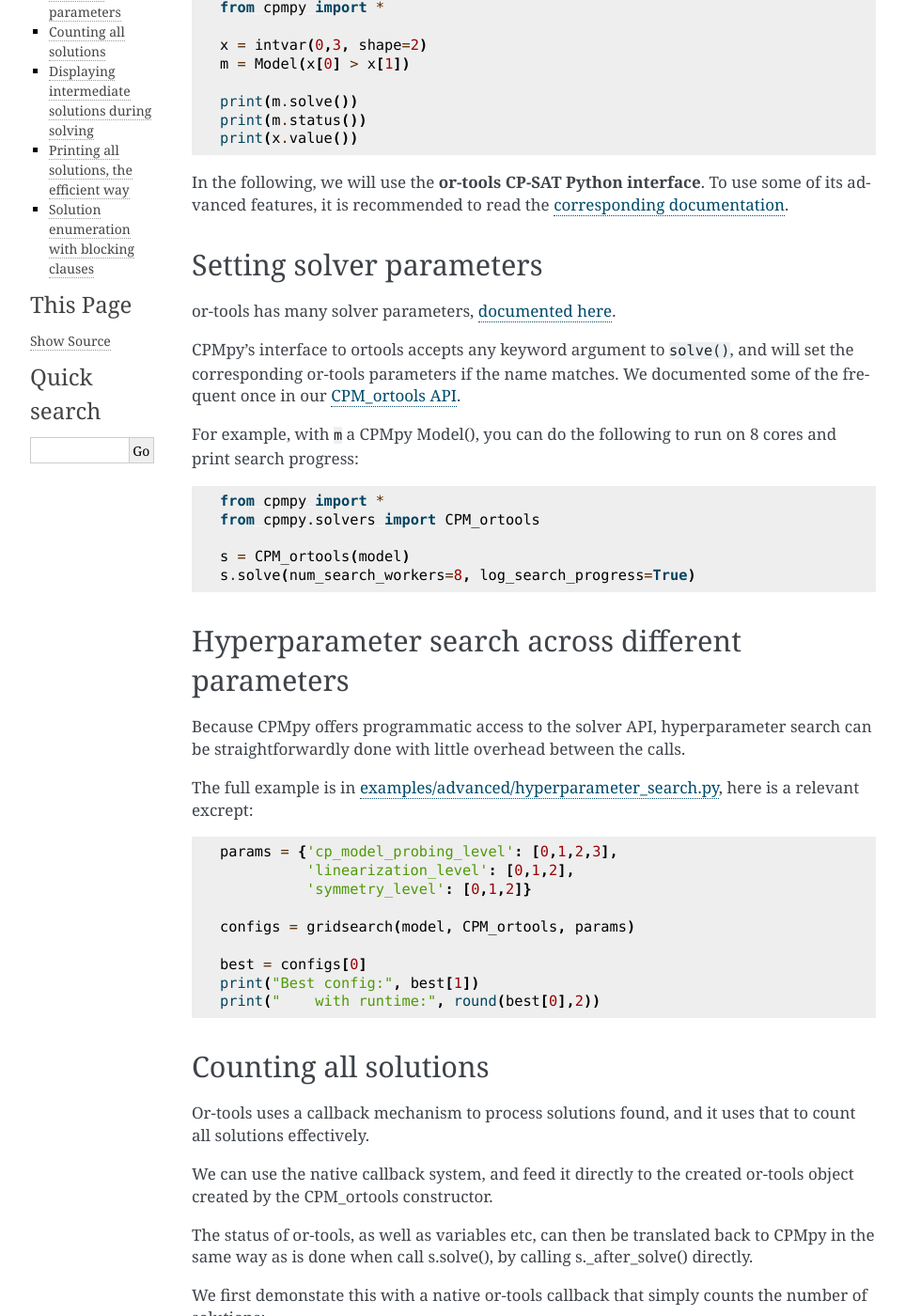
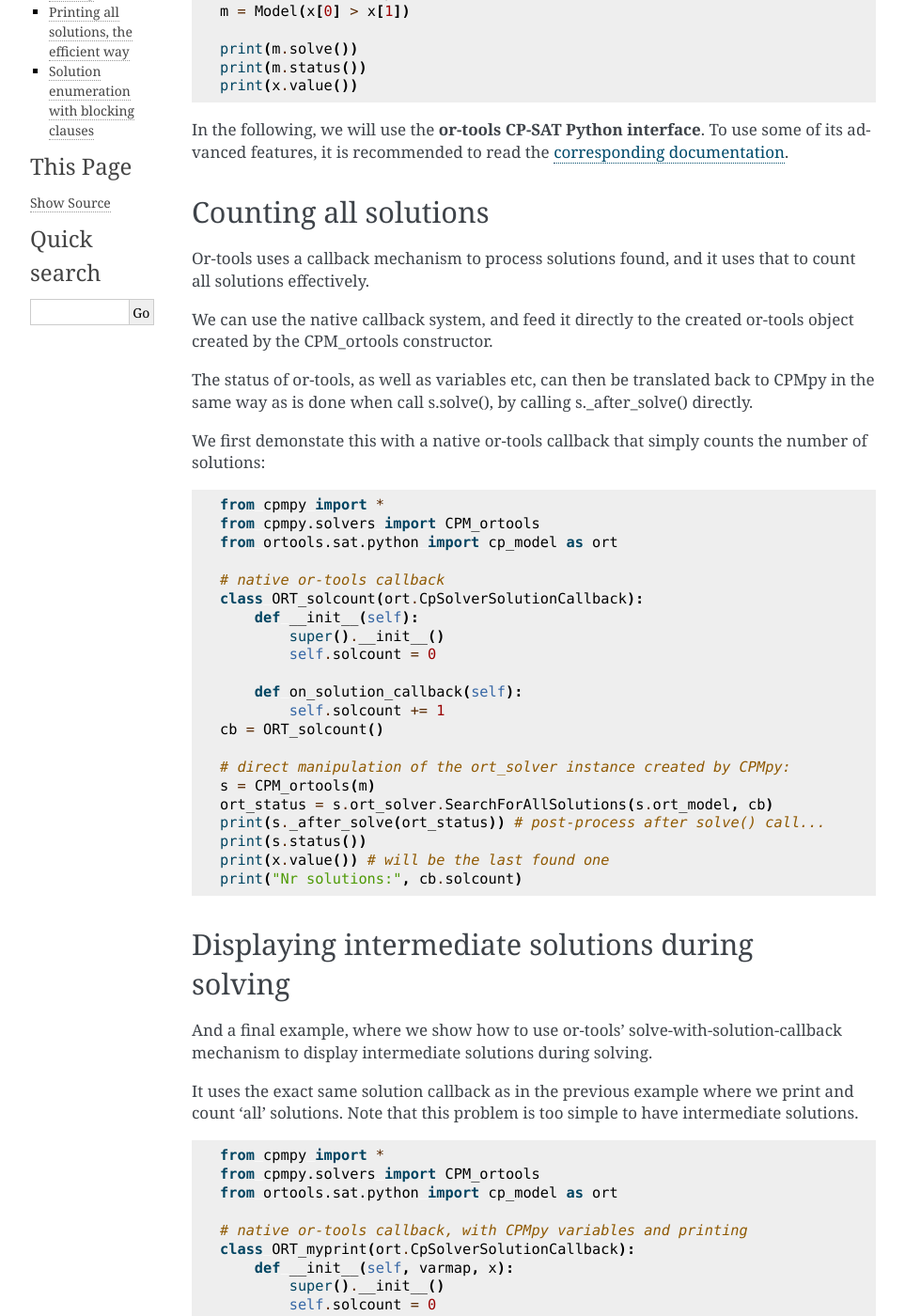
Before and after one commit to CPMpy/cpmpy, a Sphinx documentation site: the page built from docs/multiple_solutions.md, in a window 1280 px wide and 1400 px high, scrolled down 296 px. Shown: the whole window at 94% size, without its empty margins (148-1111 px from the left). Built offline with Sphinx 7.4.7, drawn with Linux system fonts in a browser that asks for light colours; pages that are not in the unit, such as notebooks, are missing from menus; some of the changed text lies outside the part shown.

Commit message:
update docs

````diff
--- a/docs/index.rst
+++ b/docs/index.rst
@@ -19,9 +19,11 @@
    More examples <https://github.com/CPMpy/cpmpy/blob/master/examples/>
 
 .. toctree::
-   :maxdepth: 2
+   :maxdepth: 1
    :caption: User Documentation:
 
+   solver_parameters
+   multiple_solutions
    advanced_solver_features
    unsat_core_extraction
    behind_the_scenes
--- a/docs/advanced_solver_features.md
+++ b/docs/multiple_solutions.md
@@ -1,4 +1,4 @@
-# Using advanced solver features in CPMpy
+# Obtaining multiple solutions
 
 CPMpy is meant to be a light-weight modeling layer on top of Python-based solver interfaces. This makes it possible to model a problem using CPMpy expressions, while still using advances features of the solver.
 
@@ -17,37 +17,6 @@
 
 In the following, we will use the __or-tools CP-SAT Python interface__. To use some of its advanced features, it is recommended to read the [corresponding documentation](https://developers.google.com/optimization/reference/python/sat/python/cp_model).
 
-## Setting solver parameters
-or-tools has many solver parameters, [documented here](https://github.com/google/or-tools/blob/stable/ortools/sat/sat_parameters.proto]).
-
-CPMpy's interface to ortools accepts any keyword argument to `solve()`, and will set the corresponding or-tools parameters if the name matches. We documented some of the frequent once in our [CPM_ortools API](cpmpy/solvers/ortools.py).
-
-For example, with `m` a CPMpy Model(), you can do the following to run on 8 cores and print search progress:
-
-```python
-from cpmpy import *
-from cpmpy.solvers import CPM_ortools
-
-s = CPM_ortools(model)
-s.solve(num_search_workers=8, log_search_progress=True)
-```
-
-## Hyperparameter search across different parameters
-Because CPMpy offers programmatic access to the solver API, hyperparameter search can be straightforwardly done with little overhead between the calls.
-
-The full example is in [examples/advanced/hyperparameter_search.py](examples/advanced/hyperparameter_search.py), here is a relevant excrept:
-
-```python
-    params = {'cp_model_probing_level': [0,1,2,3],
-              'linearization_level': [0,1,2],
-              'symmetry_level': [0,1,2]}
-
-    configs = gridsearch(model, CPM_ortools, params)
-
-    best = configs[0]
-    print("Best config:", best[1])
-    print("    with runtime:", round(best[0],2))
-```
 
 
 ## Counting all solutions
````
Also changed, not shown: docs/beginner_tutorial.rst (+10 -7 lines), docs/solver_parameters.md (added, +44 -0 lines), examples/README.md (added).
